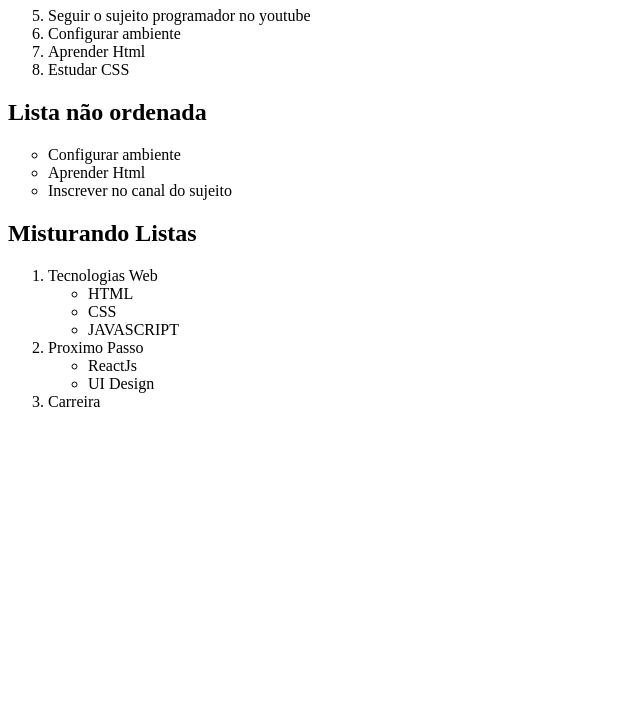
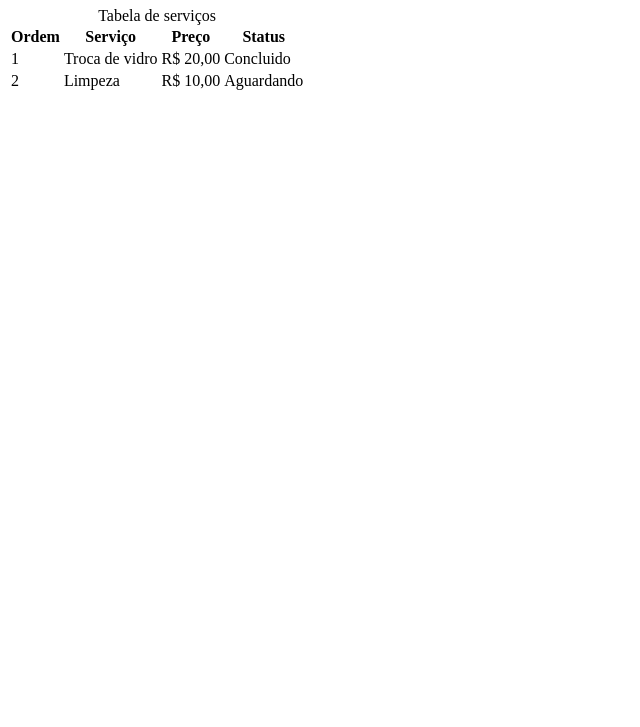
Before and after one commit to SbaisBR/html, a plain HTML site: page projeto2/index.html in a window 1280 px wide. Shown: the part 73-800 px from the top of the page, without its empty margins (0-640 px from the left). Drawn offline with Linux system fonts and the light colour scheme.

Commit message:
Trabalhando com tabelas

```diff
--- a/projeto2/index.html
+++ b/projeto2/index.html
@@ -6,37 +6,36 @@
     <title>Aprendendo sobre titulos</title>
 </head>
 <body>
-    <h1>Lista ordenada</h1>
-    <ol start="5">
-        <li>Seguir o sujeito programador no youtube</li>
-        <li>Configurar ambiente</li>
-        <li>Aprender Html</li>
-        <li>Estudar CSS</li>
-    </ol>
+    <!--Tabela composta de linhas que são compostas de celulas
+    <tr></tr> são as linhas]
+    <th></th> são os titulos
+    <td></td> são as celulas
+    -->
 
-    <h2>Lista não ordenada</h2>
+    <h1>Trabalhando com tabelas.</h1>
 
-    <ul type="Circle">
-        <li>Configurar ambiente</li>
-        <li>Aprender Html</li>
-        <li>Inscrever no canal do sujeito</li>
-    </ul>
+    <table>
+        <caption>Tabela de serviços</caption>
+        <tr>
+            <th>Ordem</th>
+            <th>Serviço</th>
+            <th>Preço</th>
+            <th>Status</th>
+        </tr>
 
-    <h2>Misturando Listas</h2>
+        <tr>
+            <td>1</td>
+            <td>Troca de vidro</td>
+            <td>R$ 20,00</td>
+            <td>Concluido</td>
+        </tr>
 
-    <ol>
-        <li>Tecnologias Web</li>
-        <ul>
-            <li>HTML</li>
-            <li>CSS</li>
-            <li>JAVASCRIPT</li>
-        </ul>
-        <li>Proximo Passo</li>
-        <ul>
-            <li>ReactJs</li>
-            <li>UI Design</li>
-        </ul>
-        <li>Carreira</li>
-    </ol>
+        <tr>
+            <td>2</td>
+            <td>Limpeza</td>
+            <td>R$ 10,00</td>
+            <td>Aguardando</td>
+        </tr>
+    </table>
 </body>
 </html>
```
